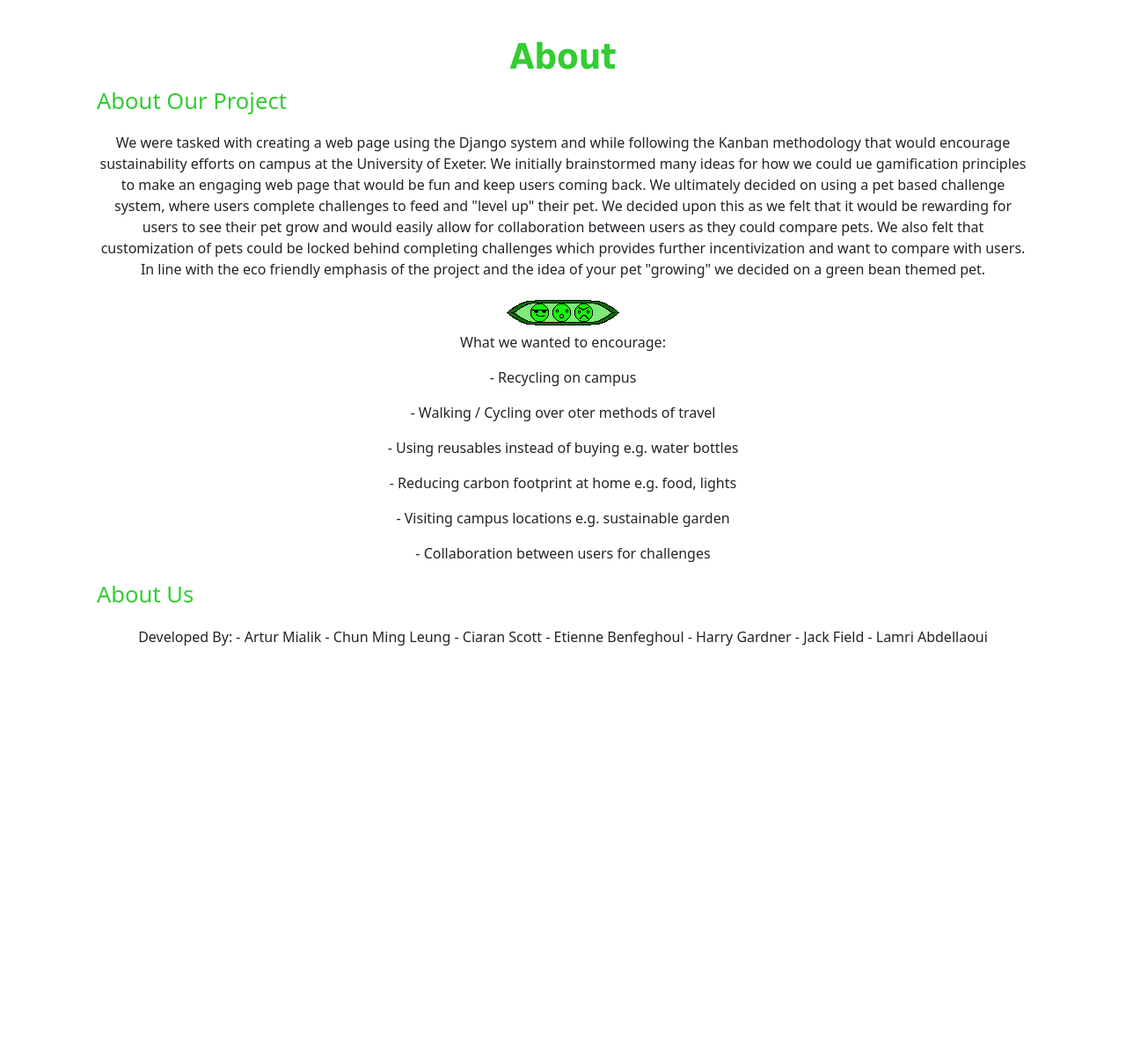
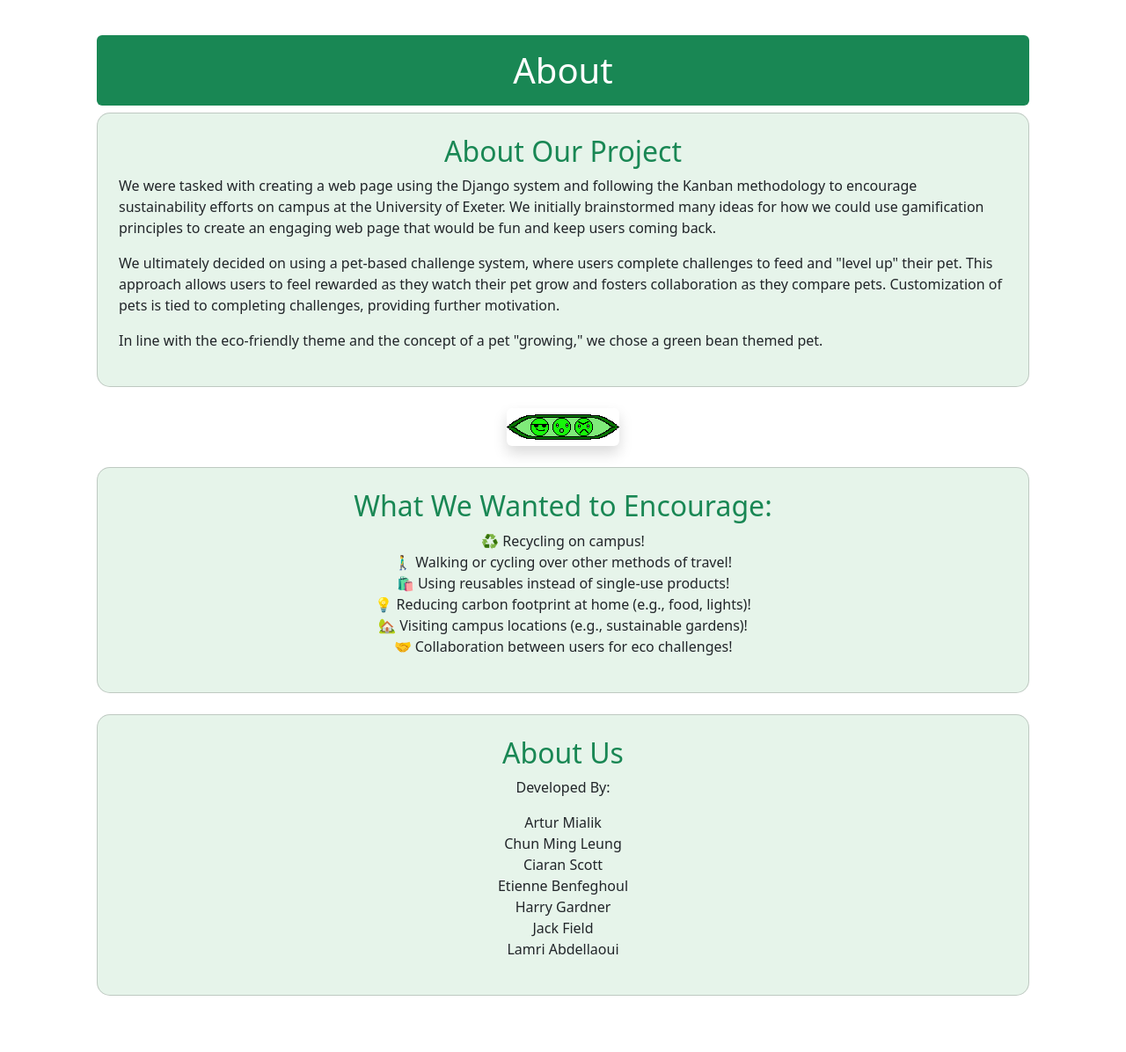
Before and after one commit to hazribo/ECM2434-Coursework, a Django app: page /about in a window 1280 px wide. Shown: the part 56-1252 px from the top of the page at 88% size. Before the commit the page ends 790 px from the top, so only its background shows below. Run offline with Django 5.2, Linux system fonts and the light colour scheme; some libraries are stand-ins or nearby versions.

Commit message:
UI improvements to home/about

```diff
--- a/WebApp/templates/WebApp/about.html
+++ b/WebApp/templates/WebApp/about.html
@@ -4,39 +4,57 @@
 <html lang="en">
     {% block content %}
     <div class="container main-content">
-        <h1 style="color:Limegreen; font-family:Tahoma; text-align: center;"><b>About</b></h1>
-        <p class="lead"; style="color:Limegreen; font-size:160%;"><b>About Our Project</b></p>
-        <p style="text-align: center;">
-            We were tasked with creating a web page using the Django system and while following the Kanban methodology that
-            would encourage sustainability efforts on campus at the University of Exeter. We initially brainstormed many
-            ideas for how we could ue gamification principles to make an engaging web page that would be fun and keep users
-            coming back. We ultimately decided on using a pet based challenge system, where users complete challenges to
-            feed and "level up" their pet. We decided upon this as we felt that it would be rewarding for users to see their
-            pet grow and would easily allow for collaboration between users as they could compare pets. We also felt that
-            customization of pets could be locked behind completing challenges which provides further incentivization and
-            want to compare with users. In line with the eco friendly emphasis of the project and the idea of your pet "growing"
-            we decided on a green bean themed pet.
-        </p>
-        <div style="text-align: center;">
-            <img src="{% static 'beanpet1.png' %}" alt="Pet Image" />
+        <h1 class="text-center text-white bg-success rounded p-3">About</h1>
+
+        <div class="card p-4 mb-4" style="background-color: #e6f4ea; border-radius: 15px;">
+            <h2 class="text-success text-center">About Our Project</h2>
+            <p>
+                We were tasked with creating a web page using the Django system and following the Kanban methodology
+                to encourage sustainability efforts on campus at the University of Exeter. We initially brainstormed many
+                ideas for how we could use gamification principles to create an engaging web page that would be fun and keep users
+                coming back.
+            </p>
+            <p>
+                We ultimately decided on using a pet-based challenge system, where users complete challenges to
+                feed and "level up" their pet. This approach allows users to feel rewarded as they watch their
+                pet grow and fosters collaboration as they compare pets. Customization of pets is tied to
+                completing challenges, providing further motivation.
+            </p>
+            <p>
+                In line with the eco-friendly theme and the concept of a pet "growing," we chose a green bean
+                themed pet.
+            </p>
         </div>
-        <p style="text-align: center;">What we wanted to encourage:</p>
-        <p style="text-align: center;">- Recycling on campus</p>
-        <p style="text-align: center;">- Walking / Cycling over oter methods of travel</p>
-        <p style="text-align: center;">- Using reusables instead of buying e.g. water bottles</p>
-        <p style="text-align: center;">- Reducing carbon footprint at home e.g. food, lights</p>
-        <p style="text-align: center;">- Visiting campus locations e.g. sustainable garden</p>
-        <p style="text-align: center;">- Collaboration between users for challenges</p>
-        <p class="lead"; style="color:Limegreen; font-size:160%;"><b>About Us</b></p>
-        <p style="text-align: center;">Developed By:
-            - Artur Mialik
-            - Chun Ming Leung
-            - Ciaran Scott
-            - Etienne Benfeghoul
-            - Harry Gardner
-            - Jack Field
-            - Lamri Abdellaoui
-        </p>
+
+        <div class="text-center mb-4">
+            <img src="{% static 'beanpet1.png' %}" alt="Pet Image" class="img-fluid rounded shadow" />
+        </div>
+
+        <div class="card p-4 mb-4" style="background-color: #e6f4ea; border-radius: 15px;">
+            <h2 class="text-success text-center">What We Wanted to Encourage:</h2>
+            <ul class="list-unstyled text-center">
+                <li>♻️ Recycling on campus!</li>
+                <li>🚶‍♂️ Walking or cycling over other methods of travel!</li>
+                <li>🛍️ Using reusables instead of single-use products!</li>
+                <li>💡 Reducing carbon footprint at home (e.g., food, lights)!</li>
+                <li>🏡 Visiting campus locations (e.g., sustainable gardens)!</li>
+                <li>🤝 Collaboration between users for eco challenges!</li>
+            </ul>
+        </div>
+
+        <div class="card p-4 mb-4" style="background-color: #e6f4ea; border-radius: 15px;">
+            <h2 class="text-success text-center">About Us</h2>
+            <p class="text-center">Developed By:</p>
+            <ul class="list-unstyled text-center">
+                <li>Artur Mialik</li>
+                <li>Chun Ming Leung</li>
+                <li>Ciaran Scott</li>
+                <li>Etienne Benfeghoul</li>
+                <li>Harry Gardner</li>
+                <li>Jack Field</li>
+                <li>Lamri Abdellaoui</li>
+            </ul>
+        </div>
     </div>
     {% endblock %}
-    </html>
+</html>
```
Also changed, not shown: WebApp/templates/WebApp/home.html (+29 -24 lines).
